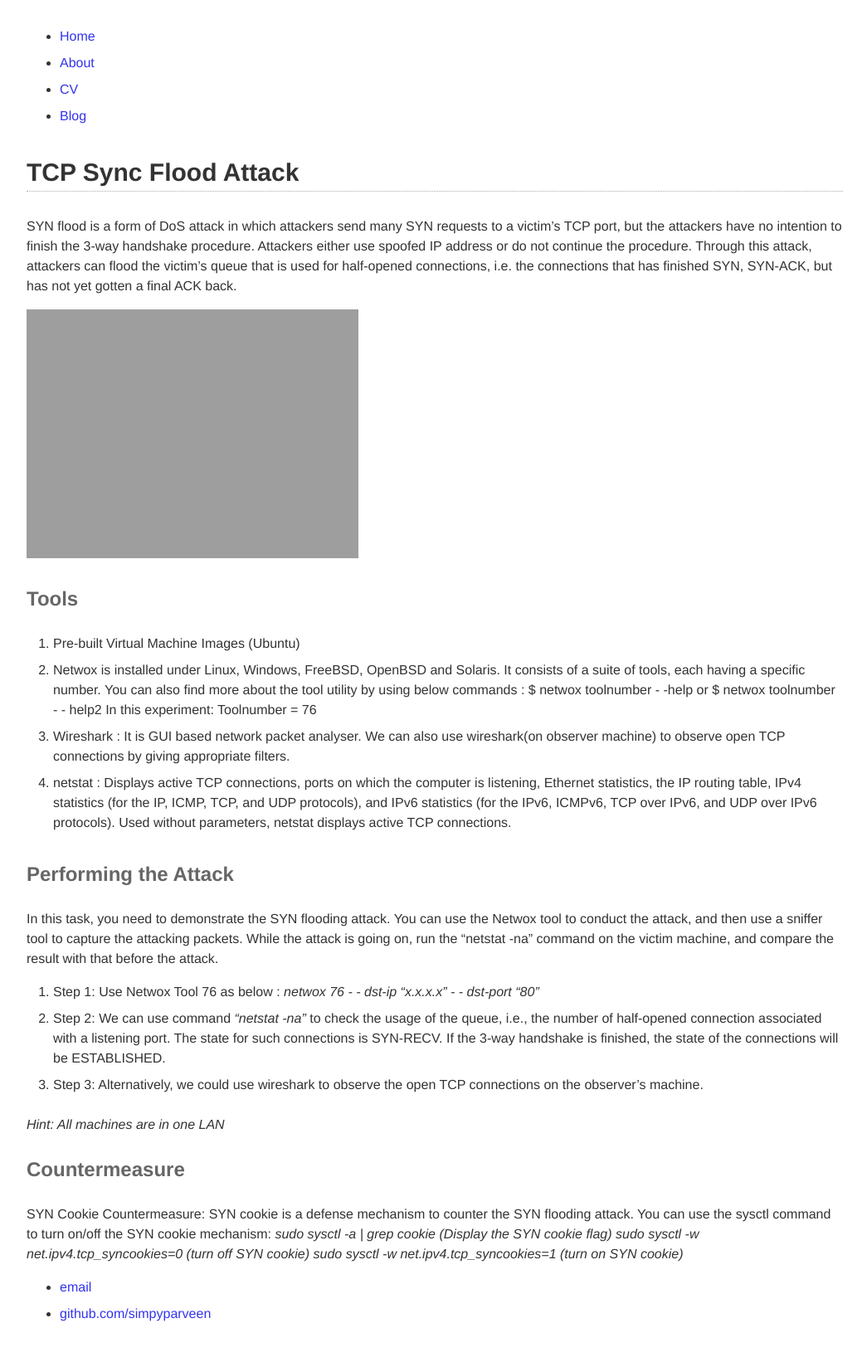
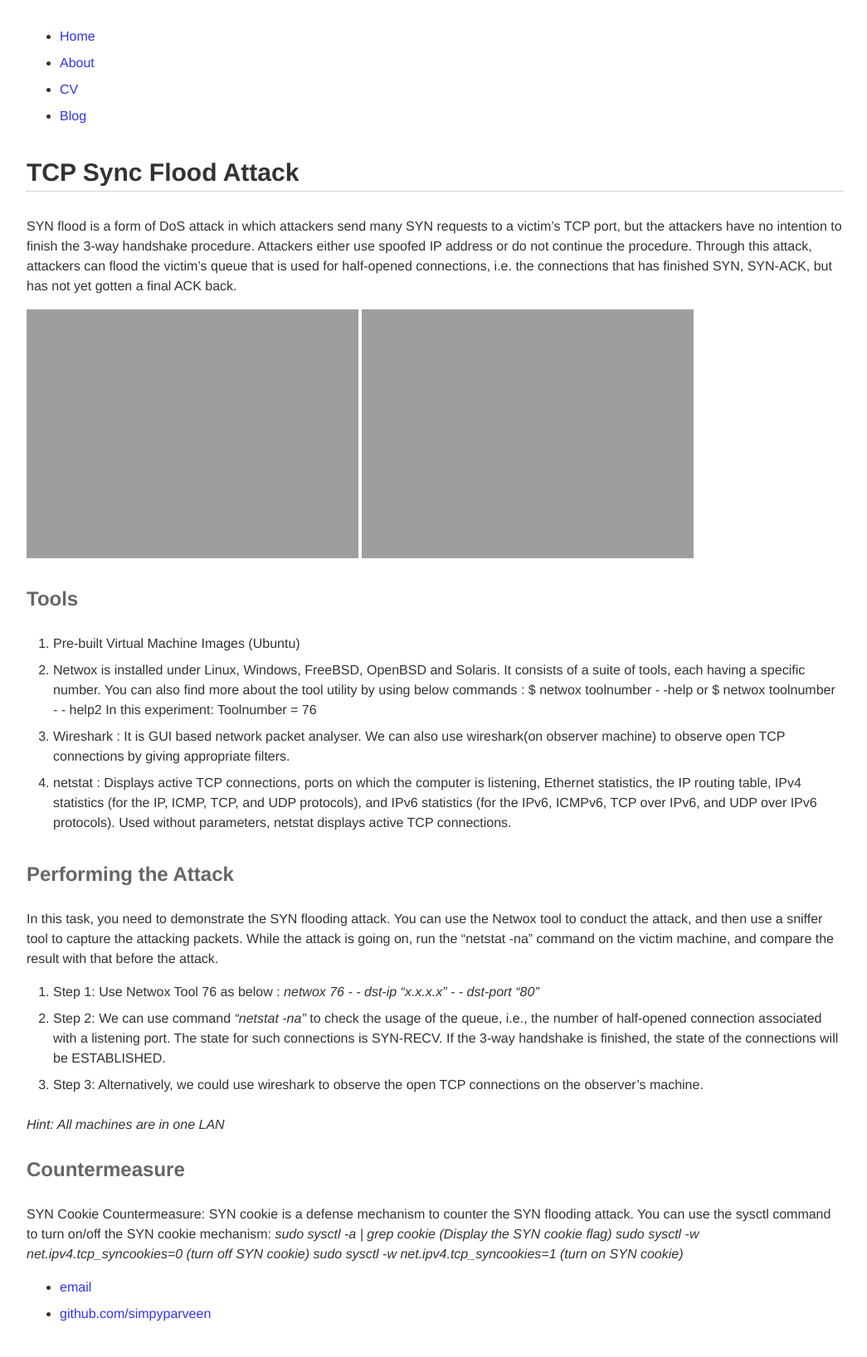
Before and after one commit to simpyparveen/simpyparveen.github.io, a Jekyll site: the page built from _posts/2021-03-15-SyncFlood.md, in a window 1280 px wide. Shown: the whole page at 83% size, without its empty margins (116-1161 px from the left). Built offline with Jekyll 4.4.1, drawn with Linux system fonts in a browser that asks for light colours; our own code applies the rules of GitHub Pages for plain Markdown files.

Commit message:
Update 2021-03-15-SyncFlood.md

```diff
--- a/_posts/2021-03-15-SyncFlood.md
+++ b/_posts/2021-03-15-SyncFlood.md
@@ -2,7 +2,7 @@
 SYN flood is a form of DoS attack in which attackers send many SYN requests to a victim’s TCP port, but the attackers have no intention to finish the 3-way handshake procedure. Attackers either use spoofed IP address or do not continue the procedure. Through this attack, attackers can flood the victim’s queue that is used for half-opened connections, i.e. the connections that has finished SYN, SYN-ACK, but has not yet gotten a final ACK back.
 
 ![tcpsync](https://simpyparveen.github.io/main/blob/_posts/tcpsync.png)
-
+![tcpsync](https://simpyparveen.github.io/_posts/tcpsync.png)
 
 ### Tools
 1. Pre-built Virtual Machine Images (Ubuntu)
```
